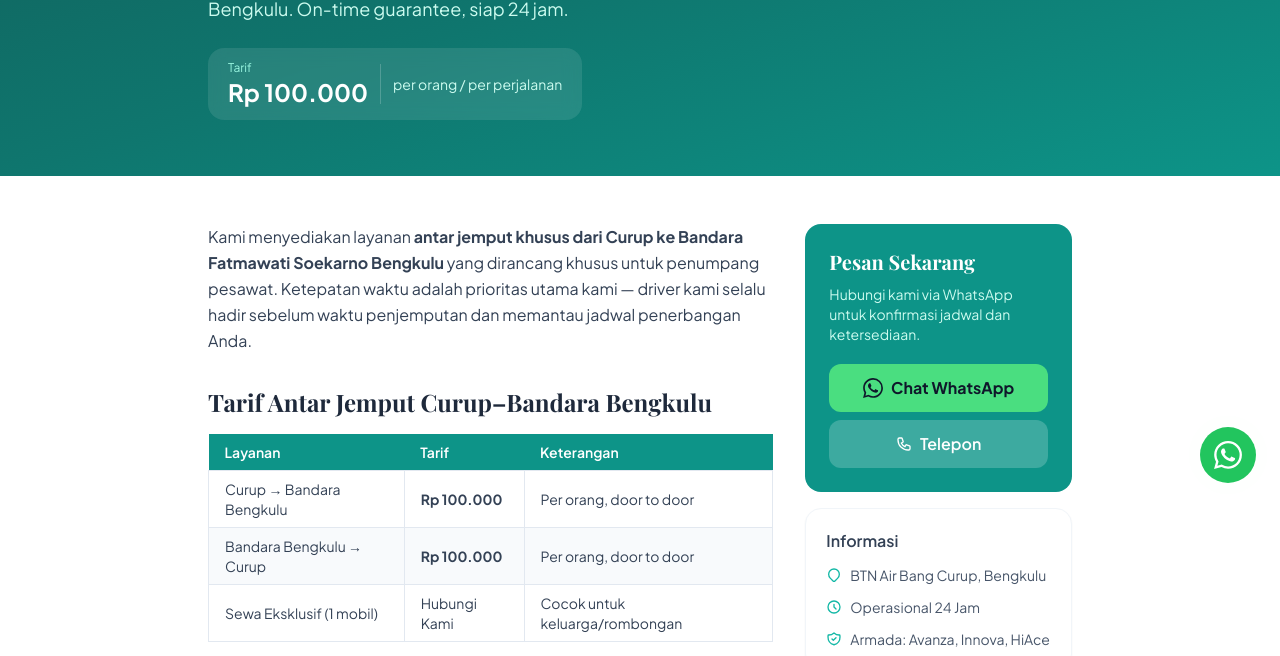
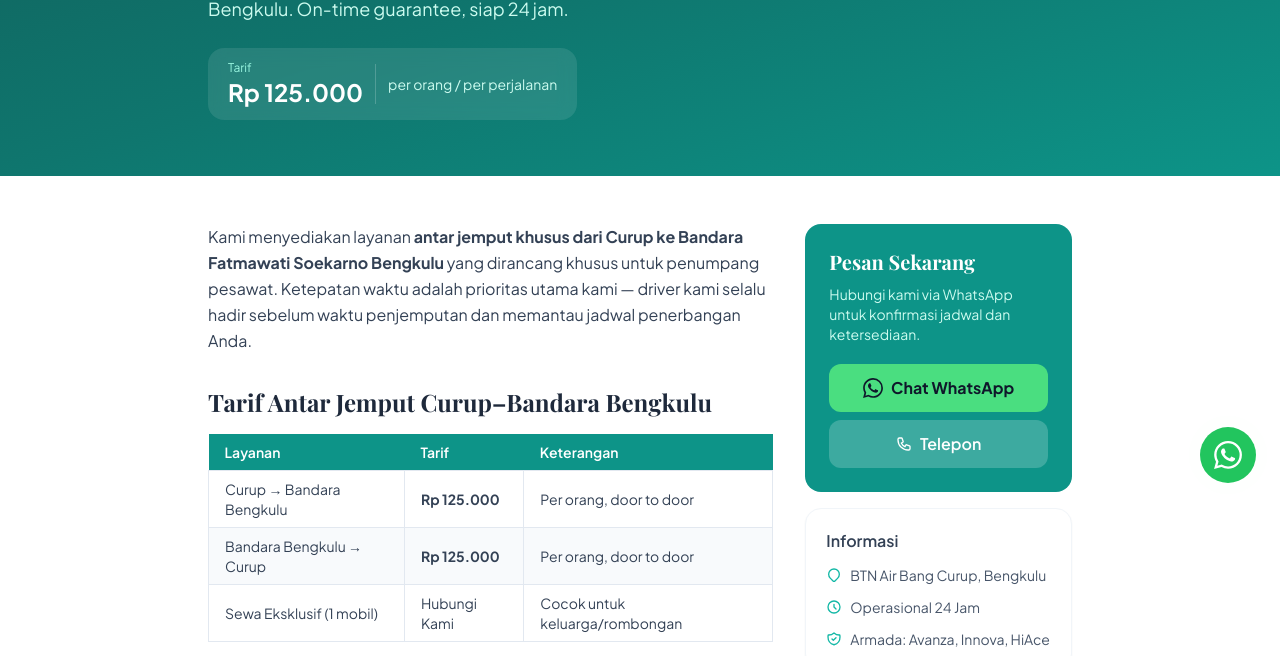
Before and after one commit to aspanrio-stack/Travel-bengkulu-V6, a Next.js app: page /travel-curup-bandara-bengkulu in a window 1280 px wide. Shown: the part 293-949 px from the top of the page. Built offline with nearby package versions, Linux system fonts and the light colour scheme.

Commit message:
Update page.tsx

```diff
--- a/src/app/travel-curup-bandara-bengkulu/page.tsx
+++ b/src/app/travel-curup-bandara-bengkulu/page.tsx
@@ -16,7 +16,7 @@ export default function TravelCurupBandaraBengkulu() {
       description="Layanan antar jemput khusus dari Curup ke Bandara Fatmawati Soekarno Bengkulu. On-time guarantee, siap 24 jam."
       breadcrumbs={[{ label: 'Travel Curup ke Bandara Bengkulu' }]}
       badge="✈️ Airport Transfer"
-      price="Rp 100.000"
+      price="Rp 125.000"
     >
       <p>
         Kami menyediakan layanan <strong>antar jemput khusus dari Curup ke Bandara Fatmawati Soekarno Bengkulu</strong> yang dirancang khusus untuk penumpang pesawat. Ketepatan waktu adalah prioritas utama kami — driver kami selalu hadir sebelum waktu penjemputan dan memantau jadwal penerbangan Anda.
@@ -34,12 +34,12 @@ export default function TravelCurupBandaraBengkulu() {
         <tbody>
           <tr>
             <td>Curup → Bandara Bengkulu</td>
-            <td><strong>Rp 100.000</strong></td>
+            <td><strong>Rp 125.000</strong></td>
             <td>Per orang, door to door</td>
           </tr>
           <tr>
             <td>Bandara Bengkulu → Curup</td>
-            <td><strong>Rp 100.000</strong></td>
+            <td><strong>Rp 125.000</strong></td>
             <td>Per orang, door to door</td>
           </tr>
           <tr>
@@ -175,7 +175,7 @@ export default function TravelCurupBandaraBengkulu() {
       <h2>Layanan Terkait dari Curup</h2>
       <ul>
         <li><Link href="/travel-curup-bengkulu" className="text-primary-600 hover:underline">Travel Curup Bengkulu – Rp 80.000 Door to Door</Link></li>
-        <li><Link href="/antar-jemput-bandara-curup" className="text-primary-600 hover:underline">Antar Jemput Bandara Curup (FAK) – Rp 100.000</Link></li>
+        <li><Link href="/antar-jemput-bandara-curup" className="text-primary-600 hover:underline">Antar Jemput Bandara Curup (FAK) – Rp 125.000</Link></li>
         <li><Link href="/rental-mobil-curup" className="text-primary-600 hover:underline">Rental Mobil Curup – Lepas Kunci Mulai Rp 300.000</Link></li>
         <li><Link href="/travel-bengkulu-curup" className="text-primary-600 hover:underline">Travel Bengkulu ke Curup – Rp 80.000</Link></li>
       </ul>
```
